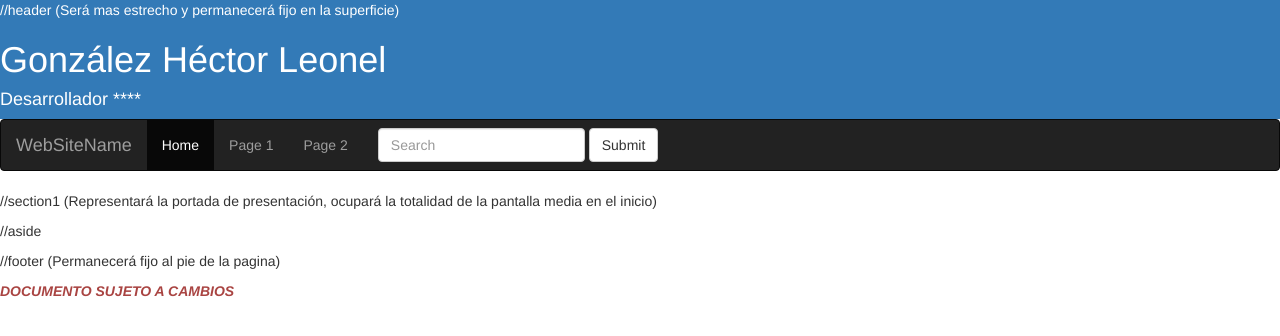
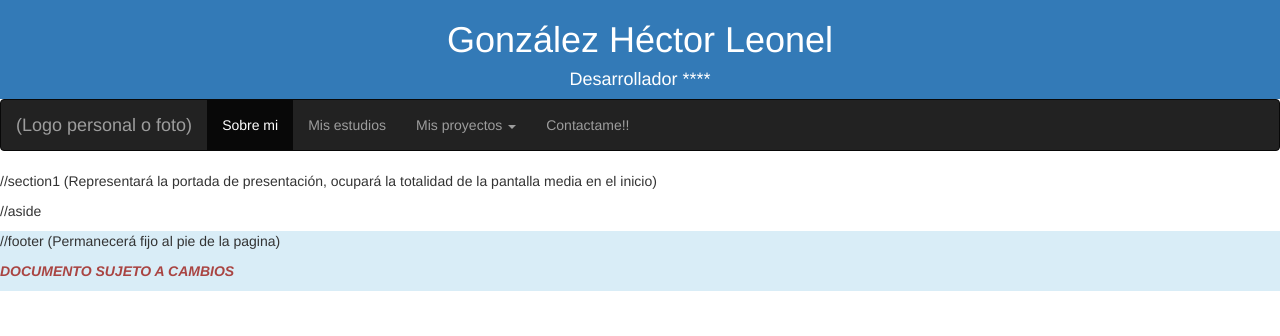
Before and after one commit to eletooor/Portafolio, a plain HTML site: page index.html in a window 1280 px wide. Drawn offline with nearby package versions, Linux system fonts and the light colour scheme.

Commit message:
fin del dia 5

```diff
--- a/index.html
+++ b/index.html
@@ -15,8 +15,8 @@
 <body>
 	<div class="container-fluid">
 		<div class="row bg-primary">
-			<header>
-				<p>//header (Será mas estrecho y permanecerá fijo en la superficie)</p>
+			<header  class="text-center">
+			<!--	<p>//header (Será mas estrecho y permanecerá fijo en la superficie)</p>-->
 				<h1>González Héctor Leonel</h1>
 				<h4>Desarrollador ****</h4>
 			</header>
@@ -35,19 +35,24 @@
 	<nav class="navbar navbar-inverse">
 	  <div class="container-fluid">
 	    <div class="navbar-header">
-      <a class="navbar-brand" href="#">WebSiteName</a>
+	      <a class="navbar-brand" href="#">(Logo personal o foto)</a>
 	    </div>
+
 	    <ul class="nav navbar-nav">
-      <li class="active"><a href="#">Home</a></li>
-      <li><a href="#">Page 1</a></li>
-      <li><a href="#">Page 2</a></li>
+	      <li class="active"><a href="#">Sobre mi</a></li>
+
+	      <li><a href="#">Mis estudios</a></li>
+	      <li class="dropdown">
+	        <a class="dropdown-toggle" data-toggle="dropdown" href="#">Mis proyectos
+	        <span class="caret"></span></a>
+	        <ul class="dropdown-menu">
+	          <li><a href="#">Java</a></li>
+	          <li><a href="#">Web</a></li>
+	          <li><a href="#">Arduino</a></li>
 	        </ul>
-    <form class="navbar-form navbar-left" action="/action_page.php">
-      <div class="form-group">
-        <input type="text" class="form-control" placeholder="Search">
-      </div>
-      <button type="submit" class="btn btn-default">Submit</button>
-    </form>
+	      </li>
+	      <li><a href="#">Contactame!!</a></li>
+	    </ul>
 	  </div>
 </nav>
 		</div>
@@ -61,7 +66,7 @@
 			</aside>
 		</div>
 
-		<div class="row bg-secondary">
+		<div class="row bg-info">
 			<footer>
 				<p>//footer (Permanecerá fijo al pie de la pagina)</p>
 				<p class="text-danger"><i><b>DOCUMENTO SUJETO A CAMBIOS</b></i></p>
```
Lines whose indentation alone changed are shown as unchanged.
